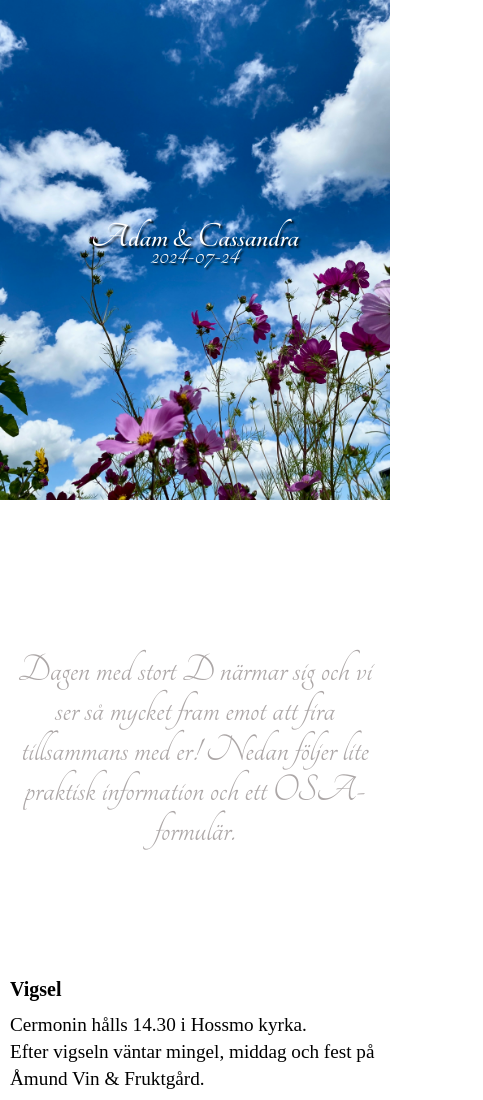
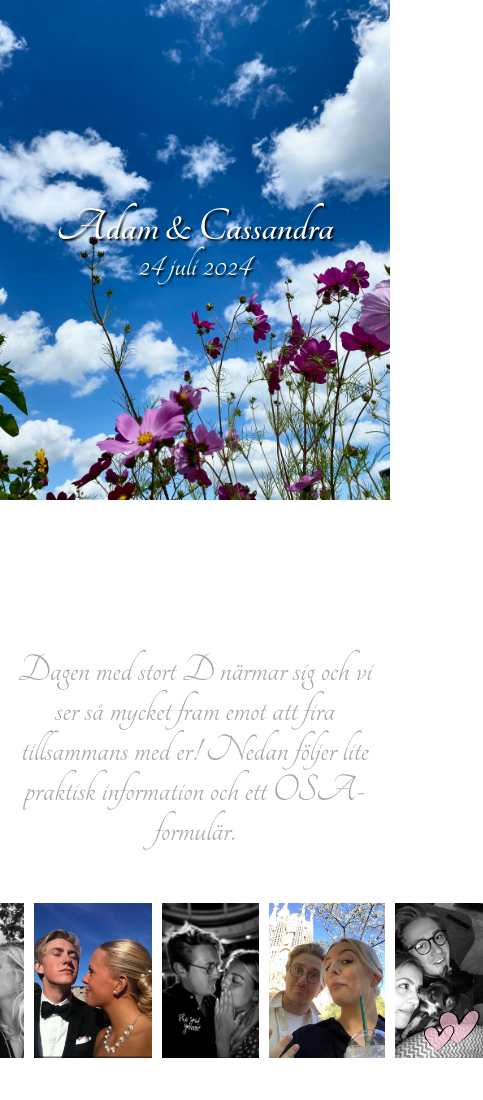
Before and after one commit to vickanS/Wedding-page-2024, a plain HTML site: page index.html in a window 390 px wide. Shown: the top 1100 px of the page, 483 px wide, since content can reach past the window. Drawn offline with Linux system fonts and the light colour scheme; some packages are replaced by stand-ins of ours.

Commit message:
Added images and styled them, changed some text content in the html file, and changed the width of the form in media queries

```diff
--- a/index.html
+++ b/index.html
@@ -12,8 +12,8 @@
 <body>
   <header id="header">
     <section class="headercontent">
-      <h1>Adam & Cassandra</h1>
-      <p>2024-07-24</p>
+      <h1>Adam & Cassandra</h1><br><br>
+      <p>24 juli 2024</p>
     </section>
   </header>
 <main>
@@ -21,6 +21,14 @@
     <div class="praktiskt">Dagen med stort D närmar sig och vi ser så mycket fram emot att fira tillsammans med er!
       Nedan följer lite praktisk information och ett OSA-formulär.
     </div>
+  </section>
+
+  <section class="bilder1">
+    <img src="Assets/bilder på Cassi & Adam/received_297466929547589.jpeg" alt="">
+    <img src="Assets/bilder på Cassi & Adam/received_1040550580382703.jpeg" alt="">
+    <img src="Assets/bilder på Cassi & Adam/IMG_20240118_150937.jpg" alt="">
+    <img src="Assets/bilder på Cassi & Adam/received_1360297654604760.jpeg" alt="">
+    <img src="Assets/bilder på Cassi & Adam/received_1344408042909402.jpeg" alt="">
   </section>
 
 <section class="vigsel">
@@ -32,8 +40,8 @@
 <section class="boende">
   <h2 class="boendeheader">Boende</h2>
   <p class="möjligheter"> Boende erbjuds på Åmund Vin & Fruktgård. Åmund har 16 rum och ett antal ställplatser för husvagn samt husbil.</p>
-  <p>I OSA-formuläret nedan fyller ni i om ni önskar boende. Vi hanterar sedan bokning av samtliga rum och ställplatser. Rummen reserveras i första hand till mer långväga gäster.</p>
-  <p class="priser">Rum för två personer 1600-1800:- /natt inkl frukost. Möjlighet till extrabädd finns.</p>
+  <p>I OSA-formuläret nedan fyller ni i om ni önskar boende, vi hanterar sedan bokning av samtliga rum och ställplatser. Rummen reserveras i första hand till mer långväga gäster.</p><br>
+  <p class="priser">Rum för två personer: 1600-1800:- /natt inkl frukost. Möjlighet till extrabädd finns.</p>
   <p class="priser">Ställplats: 350:- /natt + 125:- för frukost.</p>
   <p>Åmund ligger 1,2 mil söder om Kalmar där fler boendemöjligheter finns.</p>
 </section>
@@ -56,18 +64,18 @@
 
 <section class="nightbefore">
 <h2 class="hänga">Kvällen innan bröllopet</h2>
-<p class="hängaåmund">För er som helt enkelt inte kan få nog av oss anordnar vi lite mingel med enklare mat och dryck, vi ses på Åmund Vin & Fruktgård klockan 19:00 den 23 juli.</p>
+<p class="hängaåmund">För er som helt enkelt inte kan få nog av oss anordnar vi lite mingel med enklare mat och dryck. Vi ses på Åmund Vin & Fruktgård klockan 19:00 den 23 juli.</p>
 </section>
 
 <section class="gifts">
   <h2 class="gåvor">Gåvor</h2>
-  <p>Din närvaro är allt vi önskar, men vill ni ändå uppmärksamma oss med en gåva uppskattar vi ett bidrag till vår framtida bröllopsresa.</p>
+  <p>Din närvaro är allt vi önskar, men vill ni ändå uppmärksamma vår dag med en gåva uppskattar vi ett bidrag till en bröllopsresa.</p>
 </section>
 </main>
 
 <footer>
   <div class="form-container">
-    <iframe src="https://docs.google.com/forms/d/e/1FAIpQLSe4wTnxYa_tvrPII9TjjNlOhn07IMwxS2d7vZXG2NqyIV5mjg/viewform?embedded=true" width="640" height="1977" frameborder="0" marginheight="0" marginwidth="0">Läser in …</iframe>
+    <iframe src="https://docs.google.com/forms/d/e/1FAIpQLSe4wTnxYa_tvrPII9TjjNlOhn07IMwxS2d7vZXG2NqyIV5mjg/viewform?embedded=true" width="100%" height="1977" frameborder="0" marginheight="0" marginwidth="0">Läser in …</iframe>
   </div>
   <section class="hitta">
     <h2 class="hittahit">Hitta hit </h2>
--- a/styles.css
+++ b/styles.css
@@ -5,7 +5,7 @@
 }
 
 body {
-  max-width: 1440px;
+  max-width: 100%;
   margin: 0 auto;
 }
 
@@ -53,6 +53,7 @@ main h2 {
 
 main {
   margin-top: 150px;
+  margin-left: 10px;
 }
 
 .vigsel, .fest, .boende, .OSAinfo, .priserboende, .tal, .dressup {
@@ -77,6 +78,20 @@ flex-direction: column;
   margin-bottom: 10vh;
 }
 
+.bilder1 {
+  display: flex;
+  flex-direction: row;
+  justify-content: center;
+  align-items: center;
+  gap: 10px;
+  margin-bottom: 80px;
+}
+
+img {
+  width: 250px;
+  height: 350px;
+}
+
 footer {
   display: flex;
   flex-direction: column;
@@ -91,6 +106,10 @@ footer {
   color: rgb(172, 167, 167);
   text-align: center;
   margin: 10vh;
+}
+
+.form-container {
+  width: 50%;
 }
 
 .gifts {
@@ -113,7 +132,7 @@ footer {
 @media screen and (max-width: 600px) {
 
 body {
-  max-width: 600px;
+  max-width: 100%;
   margin: 0 auto;
 }
 
@@ -129,12 +148,25 @@ main {
 
 .headercontent {
   font-weight: 400;
-  font-size: x-large;
+  font-size: xx-large;
   text-shadow: 2px 2px 2px black;
 }
 
 p {
   font-size: larger;
+}
+
+.bilder1 {
+  display: flex;
+  flex-direction: row;
+  justify-content: center;
+  align-items: center;
+  gap: 10px;
+}
+
+img {
+  width: 150px;
+  height: 155px;
 }
 
 main h2 {
@@ -143,21 +175,25 @@ main h2 {
 
 .Välkommen {
 min-height: 30vh;
-margin-bottom: 75px;
 }
 
 .praktiskt {
   font-size: 40px;
   margin-left: 5px;
   margin-right: 5px;
+  margin-bottom: 0 auto;
 }
 
 .leende {
   font-size: 40px;
   margin-top: 50px;
 }
-.form-container iframe {
-  height: 300px;
+iframe {
+  height: 500px;
+  width: 100%;
+}
+
+.form-container {
   width: 100%;
 }
 
```
